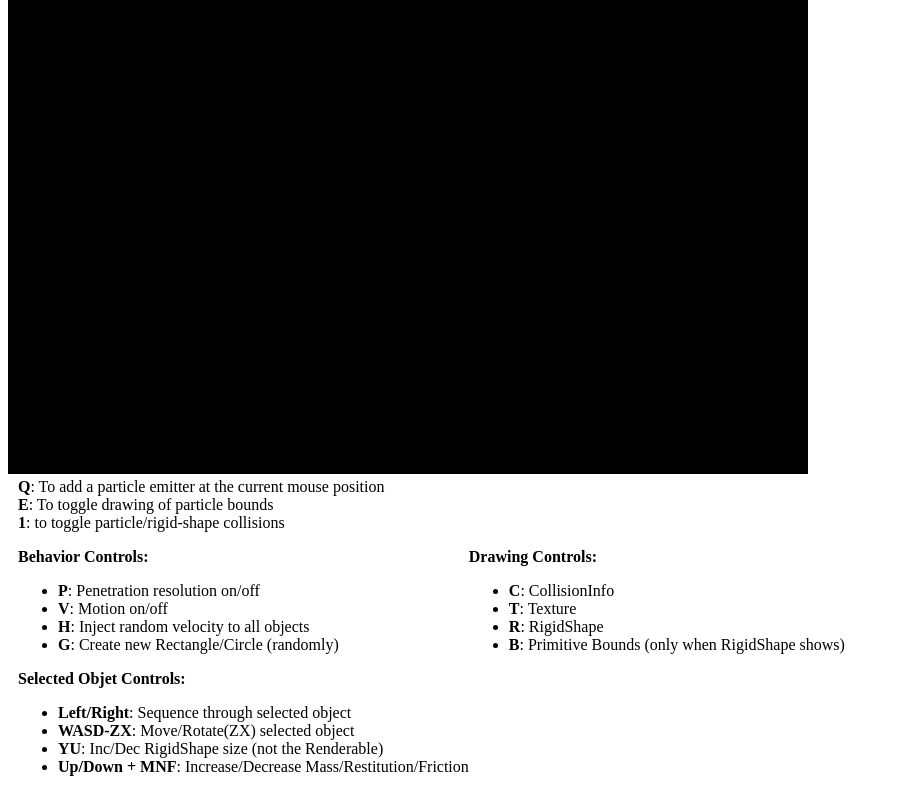
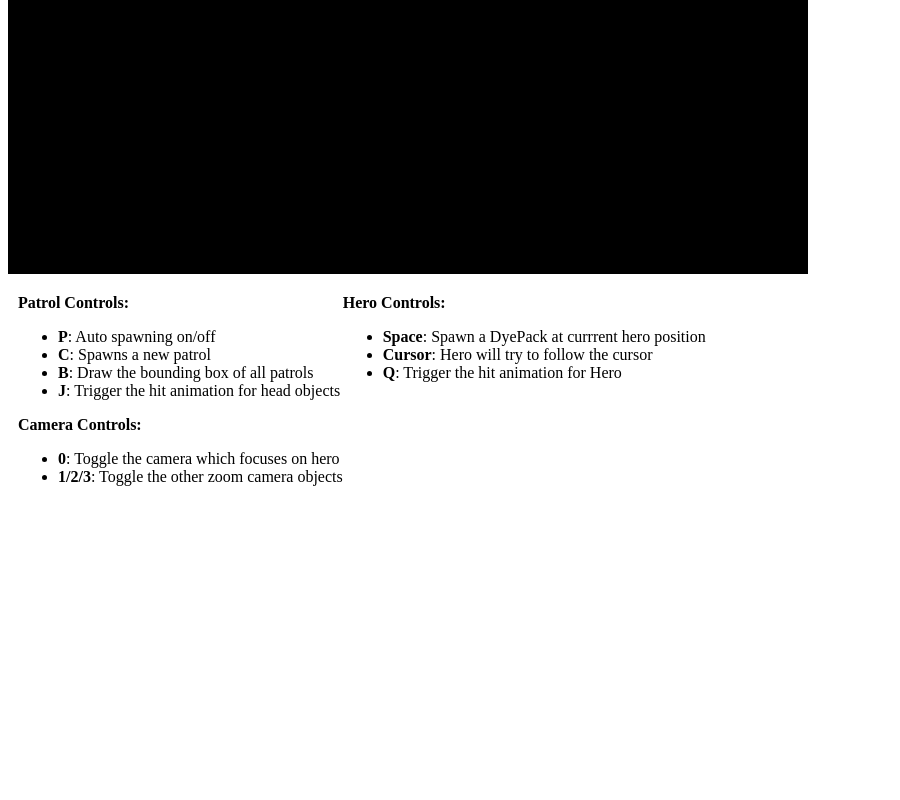
Before and after one commit to nmart510/452MP5, a plain HTML site: page index.html in a window 1280 px wide. Shown: the part 334-1134 px from the top of the page, without its empty margins (0-900 px from the left). After the commit the page ends 844 px from the top, so only its background shows below. Drawn offline with Linux system fonts and the light colour scheme; no server answers.

Commit message:
Updated Index.html
Quick update to Index to show proper controls

```diff
--- a/index.html
+++ b/index.html
@@ -1,7 +1,7 @@
 <!DOCTYPE html>
 <html>
     <head>
-        <title>Example 10.3: The Particles Emitters Project </title>
+        <title>MP5 Behaviors, Bounds, and Interpolation </title>
         <link rel ="icon" type ="image/x-icon" href="./assets/favicon.png">
 
         <!-- the following says there are javascript source code contained in
@@ -15,56 +15,46 @@
     </head>
 
      <body>
-        <canvas id="GLCanvas" width="800" height="800">
+        <canvas id="GLCanvas" width="800" height="600">
             <!-- GLCanvas is the area we will draw in -->
             Your browser does not support the HTML5 canvas.
             <!-- this message will show only if WebGL clearing failed -->
         </canvas>
 
         <div style="padding-left:10px">
-        <b>Q</b>: To add a particle emitter at the current mouse position <br>
-        <b>E</b>: To toggle drawing of particle bounds <br>
-        <b>1</b>: to toggle particle/rigid-shape collisions <br>
         </div>
         <p></p>
         <div style="display: table" >
           <div style="float: left; padding-left: 10px">
-              <b>Behavior Controls:</b>
+              <b>Patrol Controls:</b>
               <ul>
                   <li>
-                      <b>P</b>: Penetration resolution on/off </li>
+                      <b>P</b>: Auto spawning on/off </li>
                   <li>
-                      <b>V</b>: Motion on/off </li>
+                      <b>C</b>: Spawns a new patrol </li>
                   <li>
-                      <b>H</b>: Inject random velocity to all objects </li>
+                      <b>B</b>: Draw the bounding box of all patrols </li>
                   <li>
-                      <b>G</b>: Create new Rectangle/Circle (randomly)</li>
+                      <b>J</b>: Trigger the hit animation for head objects</li>
               </ul>
-              <b>Selected Objet Controls:</b>
+              <b>Camera Controls:</b>
               <ul>
                 <li>
-                    <b>Left/Right</b>: Sequence through selected object </li>
+                    <b>0</b>: Toggle the camera which focuses on hero </li>
                 <li>
-                    <b>WASD-ZX</b>: Move/Rotate(ZX) selected object </li>
-                <li>
-                    <b>YU</b>: Inc/Dec RigidShape size (not the Renderable) </li>
-                <li>
-                    <b>Up/Down + MNF</b>: Increase/Decrease Mass/Restitution/Friction</li>
+                    <b>1/2/3</b>: Toggle the other zoom camera objects </li>
               </ul>
           </div>
 
           <div style="float: left">
-              <b>Drawing Controls:</b>
+              <b>Hero Controls:</b>
               <ul>
                   <li>
-                      <b>C</b>: CollisionInfo&nbsp;</li>
+                      <b>Space</b>: Spawn a DyePack at currrent hero position</li>
                   <li>
-                      <b>T</b>: Texture&nbsp; </li>
+                      <b>Cursor</b>: Hero will try to follow the cursor</li>
                   <li>
-                      <b>R</b>: RigidShape&nbsp;  </li>
-                  <li>
-                      <b>B</b>: Primitive Bounds (only when RigidShape shows)&nbsp; </li>
-
+                      <b>Q</b>: Trigger the hit animation for Hero</li>
               </ul>
           </div>
       </div>
```
